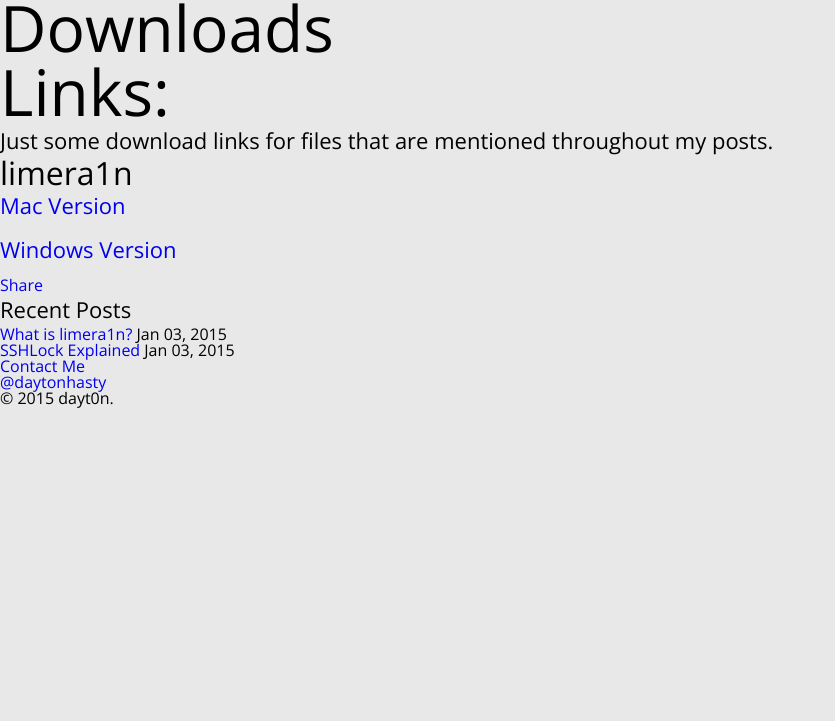
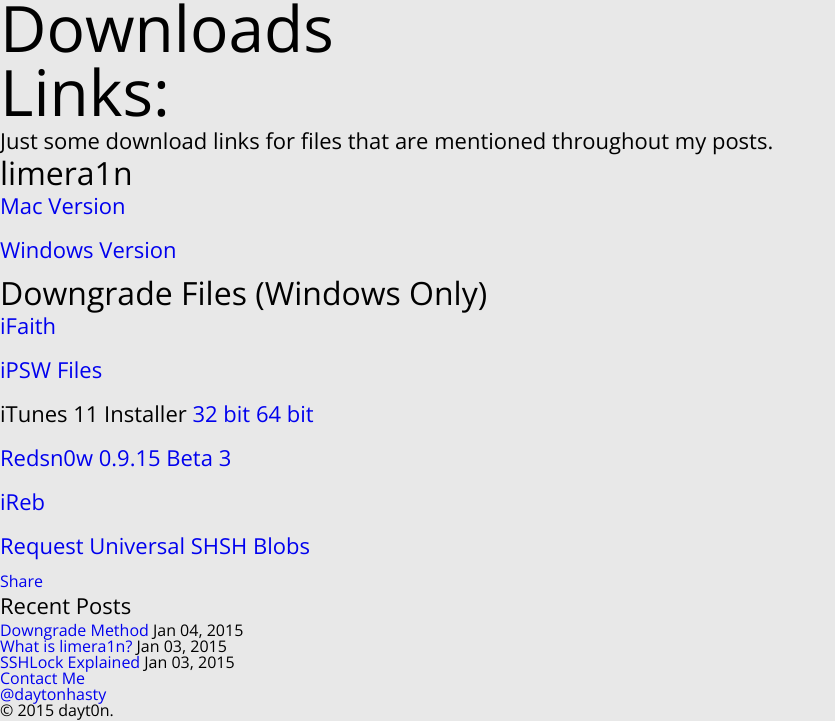
Before and after one commit to dayt0n/dayt0n.github.io, a Jekyll site: the page built from downloads.md, in a window 1280 px wide and 900 px high, scrolled down 1101 px, cut to the strip 179-900 px from the top of the window. Shown: the whole strip, without its empty margins (0-835 px from the left). Built offline with Jekyll 4.4.1, drawn with Linux system fonts in a browser that asks for light colours; comment, search, counter and statistics services are not loaded; before the commit the page ends 1689 px from its top, so only the background shows below that.

Commit message:
Posted about Downgrade :)

```diff
--- a/downloads.md
+++ b/downloads.md
@@ -13,3 +13,11 @@
 ### limera1n
 * [Mac Version](https://sites.google.com/site/dayt0nsfiles/downloads/limera1nOSX.zip?attredirects=0&d=1)
 * [Windows Version](https://sites.google.com/site/dayt0nsfiles/downloads/limera1nWIN.exe.zip?attredirects=0&d=1)
+
+### Downgrade Files (Windows Only)
+* [iFaith](https://github.com/iH8sn0w/iFaith/releases/v1.5.9/1085/ifaith-v1.5.9.zip)
+* [iPSW Files](https://ipsw.me/)
+* iTunes 11 Installer [32 bit](http://api.ios.icj.me/v2/iTunes/Windows/11/url/dl) [64 bit](http://api.ios.icj.me/v2/iTunes/Windows/11/64biturl/dl)
+* [Redsn0w 0.9.15 Beta 3](http://www.jailbreaktools.com/downloads/windows/redsn0w-0.9.15b3.zip)
+* [iReb](https://github.com/iH8sn0w/iREB-2.0/releases/r7/1097/ireb-r7.zip)
+* [Request Universal SHSH Blobs](mailto:daytonhasty@gmail.com?subject=SHSH%20Blob%20Request&body=Please%20write%20iPhone%204%20model%20number%20found%20in%20Settings>General>About>Model.%20Also%20include%20the%20iOS%20firmware%20you%20want%20to%20downgrade%20to.)
```
Also changed, not shown: _posts/2015-01-04-downgrade-method.md (added, +47 -0 lines), images/techpaper4.png (added).
